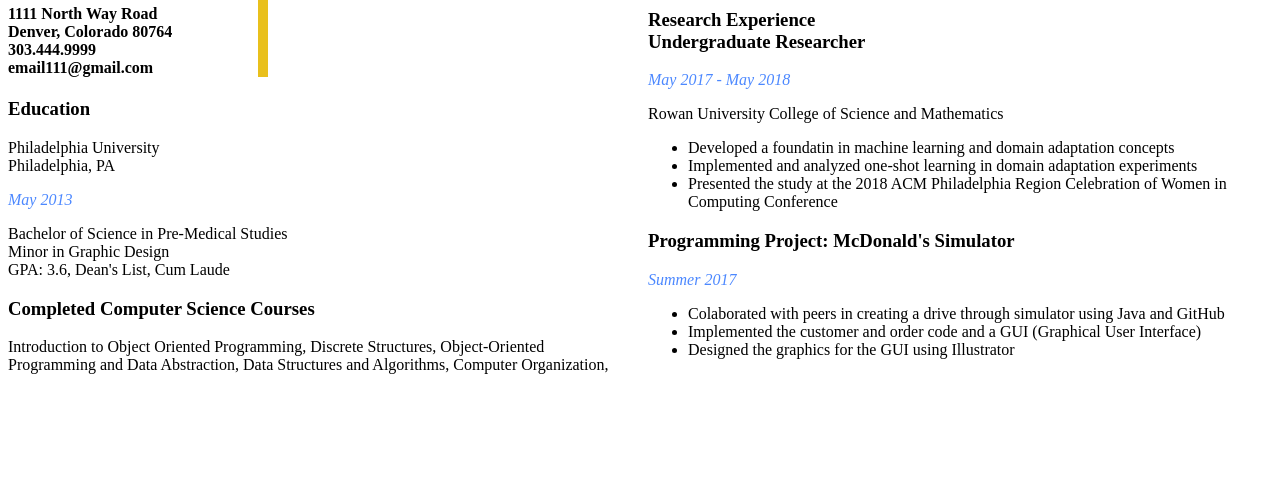
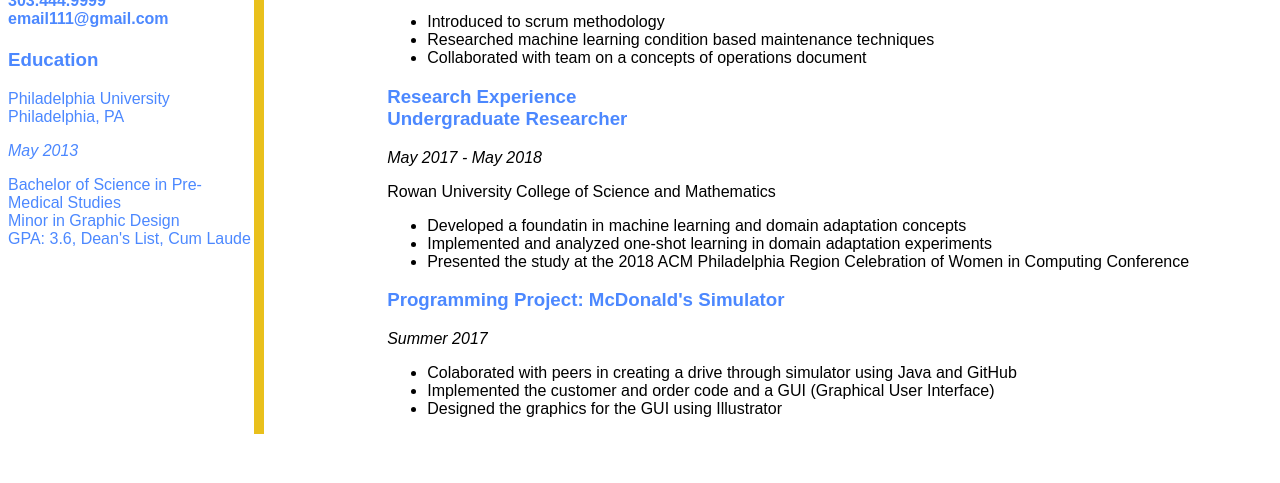
Before and after one commit to mdegagaTechtonic/ResumeExercise, a plain HTML site: page index.html in a window 1280 px wide. Shown: the part 317-800 px from the top of the page. Drawn offline with Linux system fonts and the light colour scheme.

Commit message:
A few more adjustments to the css file

```diff
--- a/index.html
+++ b/index.html
@@ -8,8 +8,8 @@
   </head>
   <body>
 
-
-<div class="personalInfo">
+<div class = "grid-container">
+  <div class="personal-info">
 
    <h1>Merry <br>Degaga</h1>
 
@@ -17,9 +17,6 @@
     Denver, Colorado 80764<br>
     303.444.9999<br>
     email111@gmail.com</h4>
-</div>
-
-<div class="otherInfo">
     <h3><strong>Education</strong><br></h3>
     <p>
       Philadelphia University <br>
@@ -32,6 +29,10 @@
       Minor in Graphic Design <br>
       GPA: 3.6, Dean's List, Cum Laude
     </p>
+</div>
+
+<div class="other-info">
+
 
     <h3><strong>Completed Computer Science Courses</strong></h3>
     <p>
@@ -84,4 +85,5 @@
   </body>
 
 </div>
+</div>
 </html>
--- a/style.css
+++ b/style.css
@@ -5,23 +5,33 @@ h1 {
 }
 
 body {
-  column-count: 2;
+  font-family: sans-serif;
+  font-weight: lighter;
+}
+
+h3 {
+  color: hsl(220, 100%, 65%);
 
 }
 
-.personalInfo {
+.grid-container {
+  display: grid;
+  grid-template-columns: 30% auto;
+}
 
+.personal-info {
+  color: hsl(220, 100%, 65%);
   border-right: 10px hsl(48, 82%, 51%) solid;
-  width: 40%;
+  width: 65%;
   padding-top: 20%;
 
 }
 
-.otherInfo {
-  text-align: inherit;
+.other-info {
+  text-align: left;
 }
 
 .date {
-  color: hsl(220, 100%, 65%);
+  margin-top: 5px;
   font-style: italic;
 }
```
